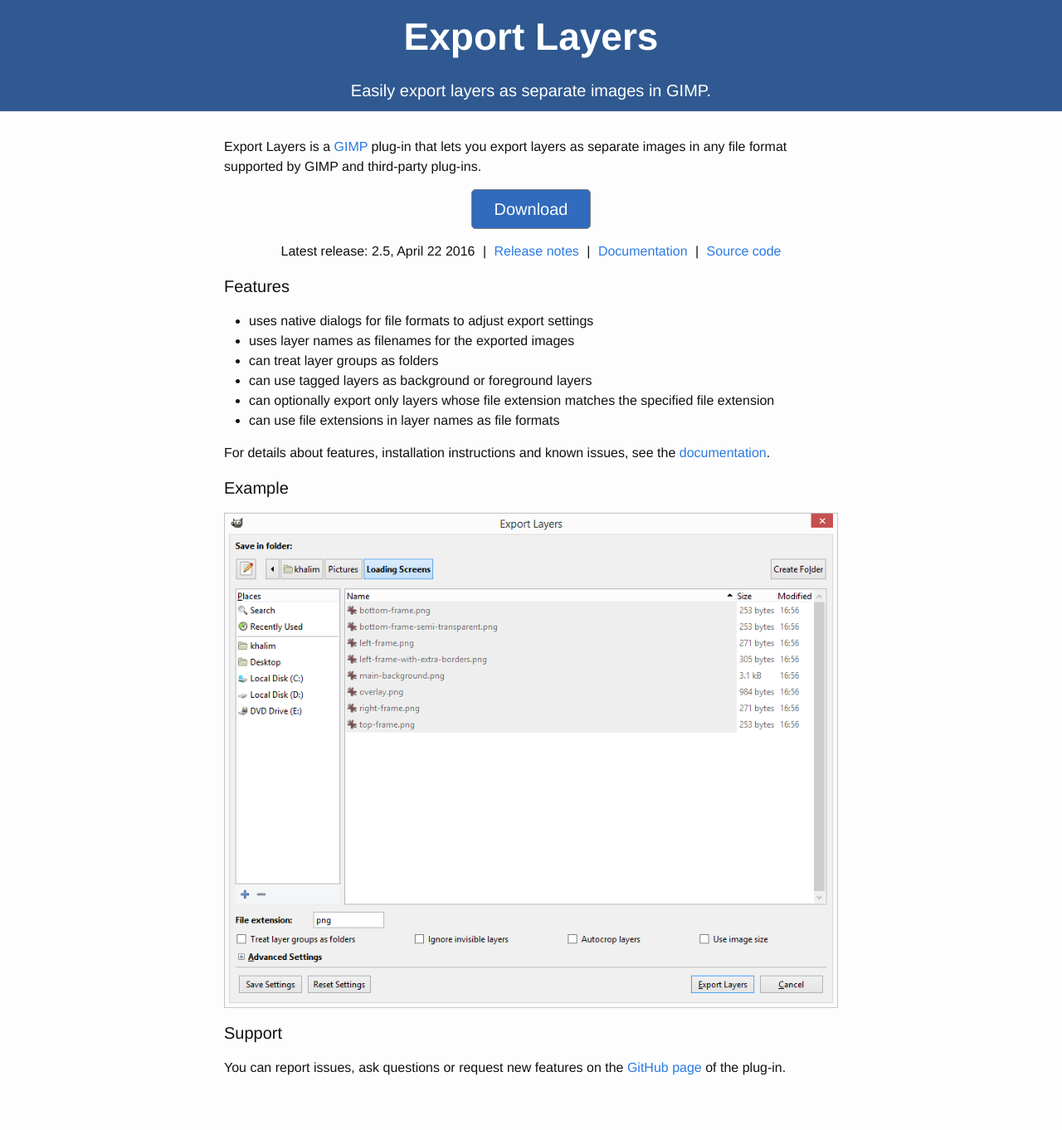
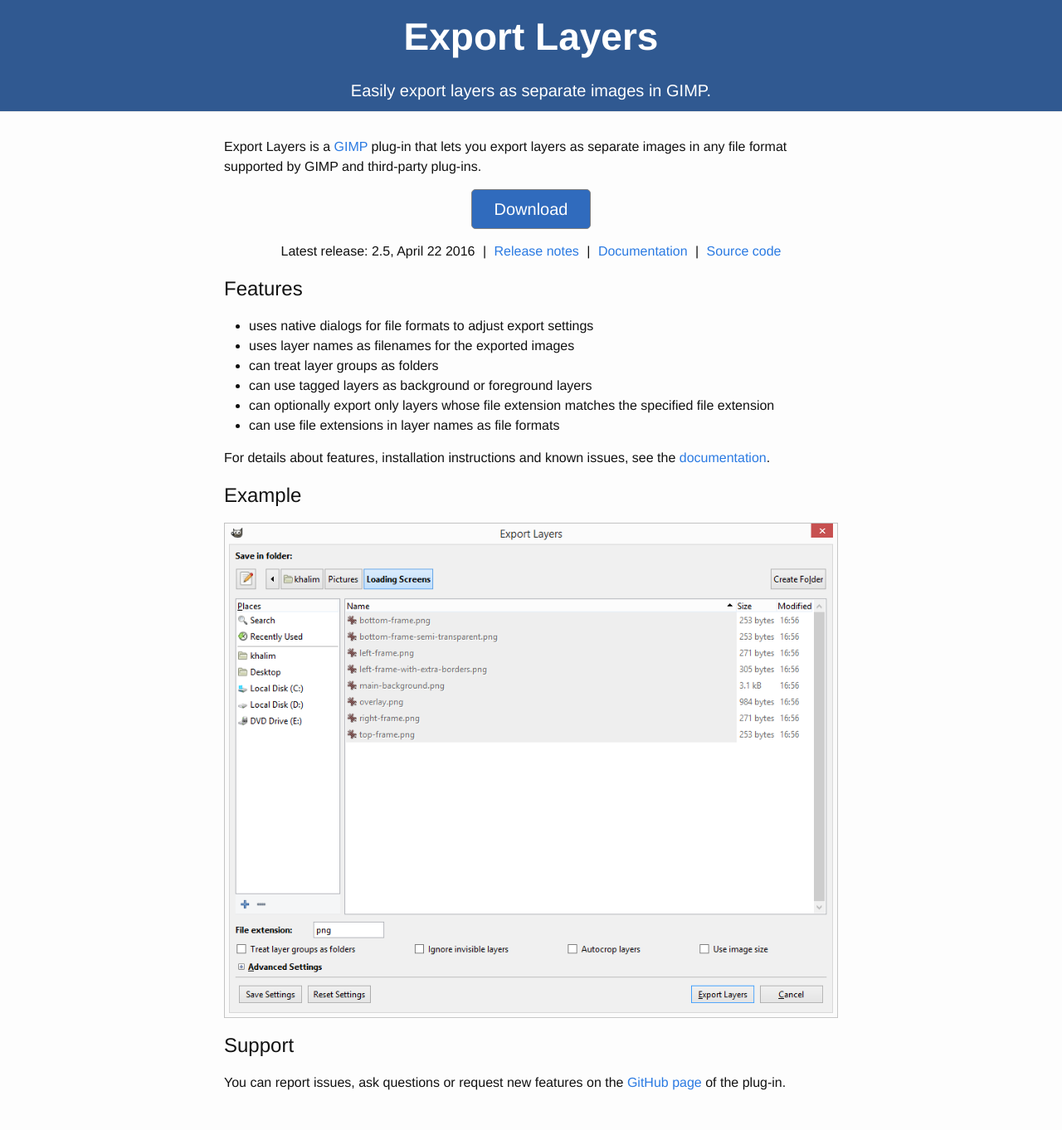
Before and after one commit to kamilburda/gimp-export-layers, a Jekyll site: the page built from index.html, in a window 1280 px wide. Shown: the whole page at 83% size. Built offline with Jekyll 4.4.1, drawn with Linux system fonts in a browser that asks for light colours.

```diff
--- a/_sass/_base.scss
+++ b/_sass/_base.scss
@@ -85,9 +85,7 @@ h1, h2, h3, h4, h5, h6 {
     font-weight: $base-font-weight;
 }
 
-h1 {
-    font-size: 20px;
-}
+
 
 
 /**
--- a/index.html
+++ b/index.html
@@ -27,8 +27,10 @@ Export Layers is a [GIMP](https://www.gimp.org/) plug-in that lets you export la
     </p>
   </div>
 
-  <h1>Features</h1>
   {% capture markdown-insert %}
+Features
+--------
+
 * uses native dialogs for file formats to adjust export settings
 * uses layer names as filenames for the exported images
 * can treat layer groups as folders
@@ -40,13 +42,14 @@ For details about features, installation instructions and known issues, see the
   {% endcapture %}
   {{ markdown-insert | markdownify }}
 
-  <h1>Example</h1>
+  <h2>Example</h2>
   <p><img src="{{ "/assets/Export_Layers.png" | prepend: site.baseurl }}" alt="Example of Export Layers usage"></p>
 
-  <h1>Support</h1>
   {% capture markdown-insert %}
+Support
+--------
+
 You can report issues, ask questions or request new features on the [GitHub page](https://github.com/khalim19/gimp-plugin-export-layers/issues) of the plug-in.
-<!-- or on [GIMP Plugin Registry](http://registry.gimp.org/node/28268). -->
   {% endcapture %}
   {{ markdown-insert | markdownify }}
 
```
